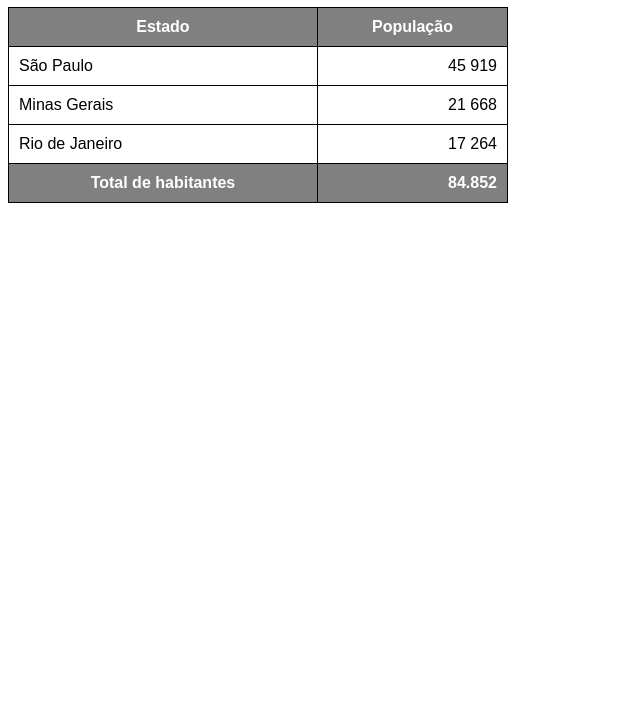
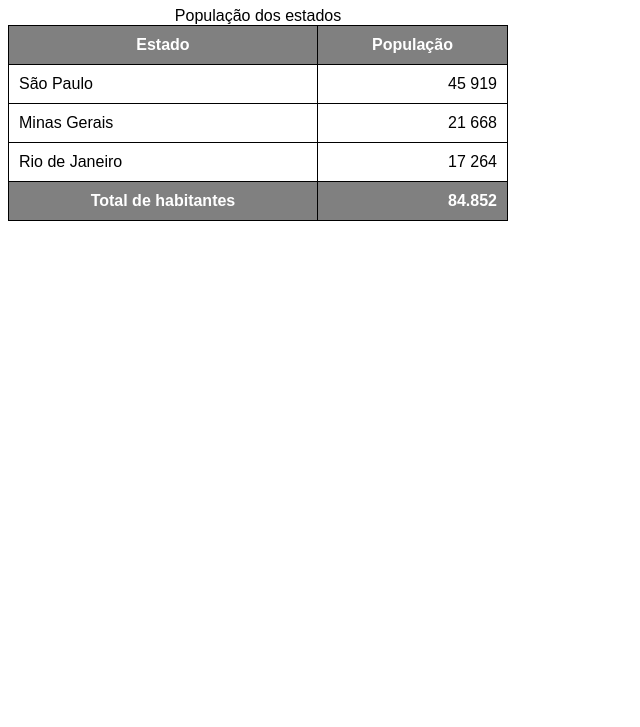
Before and after one commit to RenanGui7k/html-css, a plain HTML site: page exercicios/ex23/tabela02.html in a window 1280 px wide. Shown: the part 73-800 px from the top of the page, without its empty margins (0-640 px from the left). Drawn offline with Linux system fonts and the light colour scheme.

Commit message:
continuação da tabela

```diff
--- a/exercicios/ex23/tabela02.html
+++ b/exercicios/ex23/tabela02.html
@@ -33,6 +33,7 @@
 <body>
     <h1>Tabelas grandes</h1>
     <table>
+        <caption>População dos estados</caption>
         <thead>
             <tr>
                 <th>Estado</th>
```
